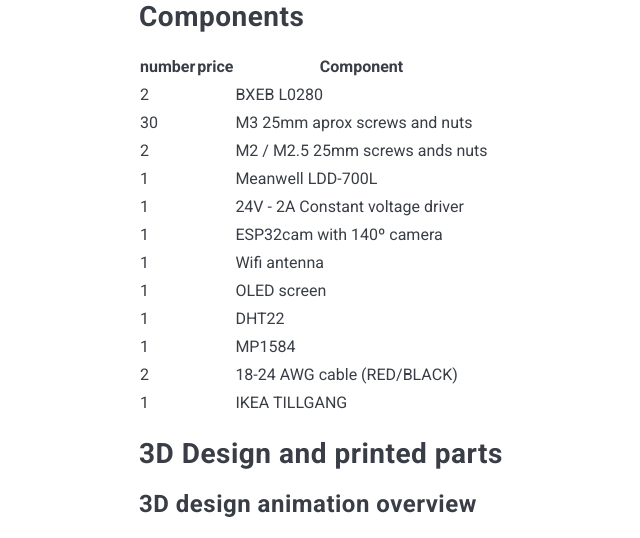
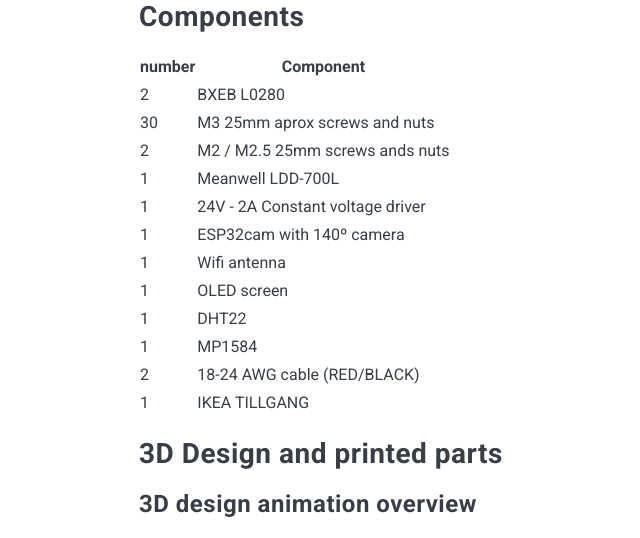
Before and after one commit to nkmakes/nkmakes.github.io, a Jekyll site: the page built from _projects/grow-assistant.markdown, in a window 1280 px wide and 1400 px high, scrolled down 1965 px, cut to the strip 203-741 px from the top of the window. Shown: the whole strip, without its empty margins (121-761 px from the left). Built offline with Jekyll 4.4.1, drawn with Linux system fonts in a browser that asks for light colours; nearby versions of some CDN libraries; comment, search, counter and statistics services are not loaded.

Commit message:
esp32cam led update

```diff
--- a/_projects/grow-assistant.markdown
+++ b/_projects/grow-assistant.markdown
@@ -6,6 +6,7 @@
 tags:   led grow light 3dprint nodered esphome homeassistant
 description: A Hass.io (homeassistant) enabled 3d printed grow light. Based on esp32 cam with a custom made PCB.
 hackaday: https://hackaday.io/project/171004-esp32-cam-smart-led-herbs-planter
+thingiverse: https://www.thingiverse.com/thing:4574145
 ---
 One day i was tired of buying fresh herbs, but unluckily i live in a apartment, where there is not direct sunlight most of the year.
 Also i am a lazy guy and i wanted some kind of supervisor of the plant health and status, to track the plants, and automatize as much as possible, while its easy to setup
@@ -40,20 +41,20 @@
 
 ## Components
 
-| number | price | Component                        |
-| ------ | ----- | -------------------------------- |
-| 2      |       | BXEB L0280                       |
-| 30     |       | M3 25mm aprox screws and nuts    |
-| 2      |       | M2 / M2.5 25mm screws ands nuts  |
-| 1      |       | Meanwell LDD-700L                |
-| 1      |       | 24V - 2A Constant voltage driver |
-| 1      |       | ESP32cam with 140º camera        |
-| 1      |       | Wifi antenna                     |
-| 1      |       | OLED screen                      |
-| 1      |       | DHT22                            |
-| 1      |       | MP1584                           |
-| 2      |       | 18-24 AWG cable (RED/BLACK)      |
-| 1      |       | IKEA TILLGANG                    |
+| number | Component                        |
+| ------ | -------------------------------- |
+| 2      | BXEB L0280                       |
+| 30     | M3 25mm aprox screws and nuts    |
+| 2      | M2 / M2.5 25mm screws ands nuts  |
+| 1      | Meanwell LDD-700L                |
+| 1      | 24V - 2A Constant voltage driver |
+| 1      | ESP32cam with 140º camera        |
+| 1      | Wifi antenna                     |
+| 1      | OLED screen                      |
+| 1      | DHT22                            |
+| 1      | MP1584                           |
+| 2      | 18-24 AWG cable (RED/BLACK)      |
+| 1      | IKEA TILLGANG                    |
 
 
 ## 3D Design and printed parts
@@ -64,20 +65,20 @@
 
 ### 3d printed components
 
-| number | price | Component                        |
-| ------ | ----- | -------------------------------- |
-| 2      |       | BXEB L0280                       |
-| 30     |       | M3 25mm aprox screws and nuts    |
-| 2      |       | M2 / M2.5 25mm screws ands nuts  |
-| 1      |       | Meanwell LDD-700L                |
-| 1      |       | 24V - 2A Constant voltage driver |
-| 1      |       | ESP32cam with 140º camera        |
-| 1      |       | Wifi antenna                     |
-| 1      |       | OLED screen                      |
-| 1      |       | DHT22                            |
-| 1      |       | MP1584                           |
-| 2      |       | 18-24 AWG cable (RED/BLACK)      |
-| 1      | 1     | IKEA TILLGANG                    |
+| number | Component                        |
+| ------ | -------------------------------- |
+| 1      | BXEB L0280                       |
+| 30     | M3 25mm aprox screws and nuts    |
+| 2      | M2 / M2.5 25mm screws ands nuts  |
+| 1      | Meanwell LDD-700L                |
+| 1      | 24V - 2A Constant voltage driver |
+| 1      | ESP32cam with 140º camera        |
+| 1      | Wifi antenna                     |
+| 1      | OLED screen                      |
+| 1      | DHT22                            |
+| 1      | MP1584                           |
+| 2      | 18-24 AWG cable (RED/BLACK)      |
+| 1      | IKEA TILLGANG                    |
 
 
 
```
Also changed, not shown: images/esp324.jpg (added), images/esp32cam.jpg (added), images/esp32cam2.jpg (added), images/esp32cam3.jpg (added).
